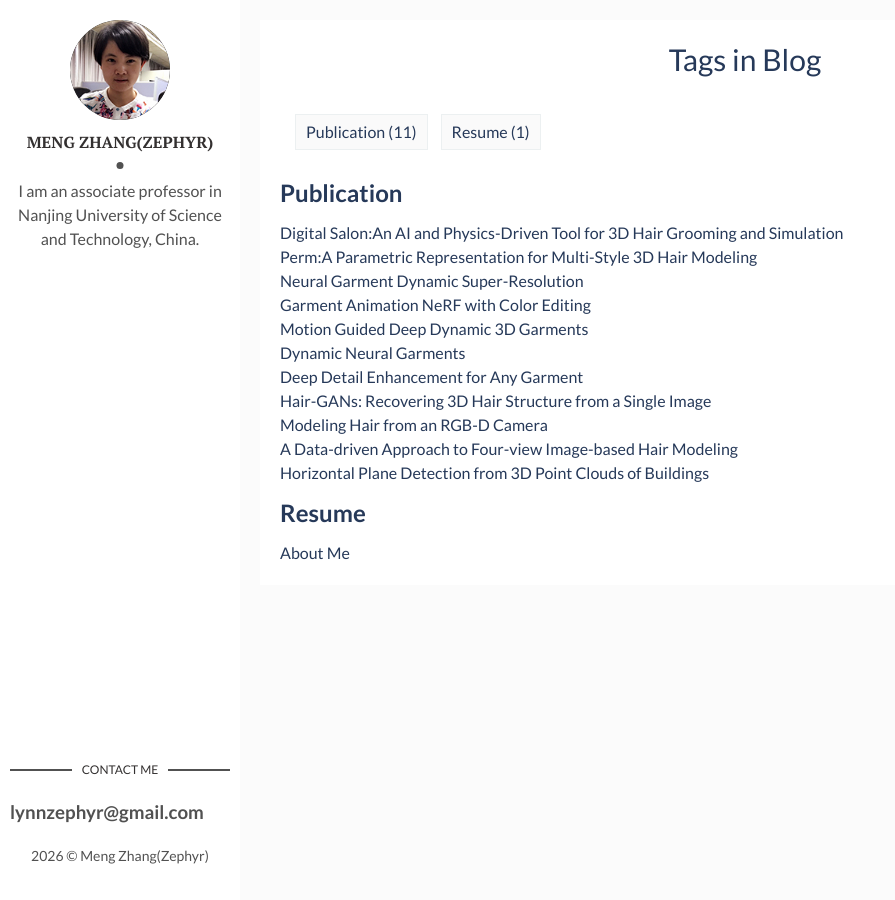
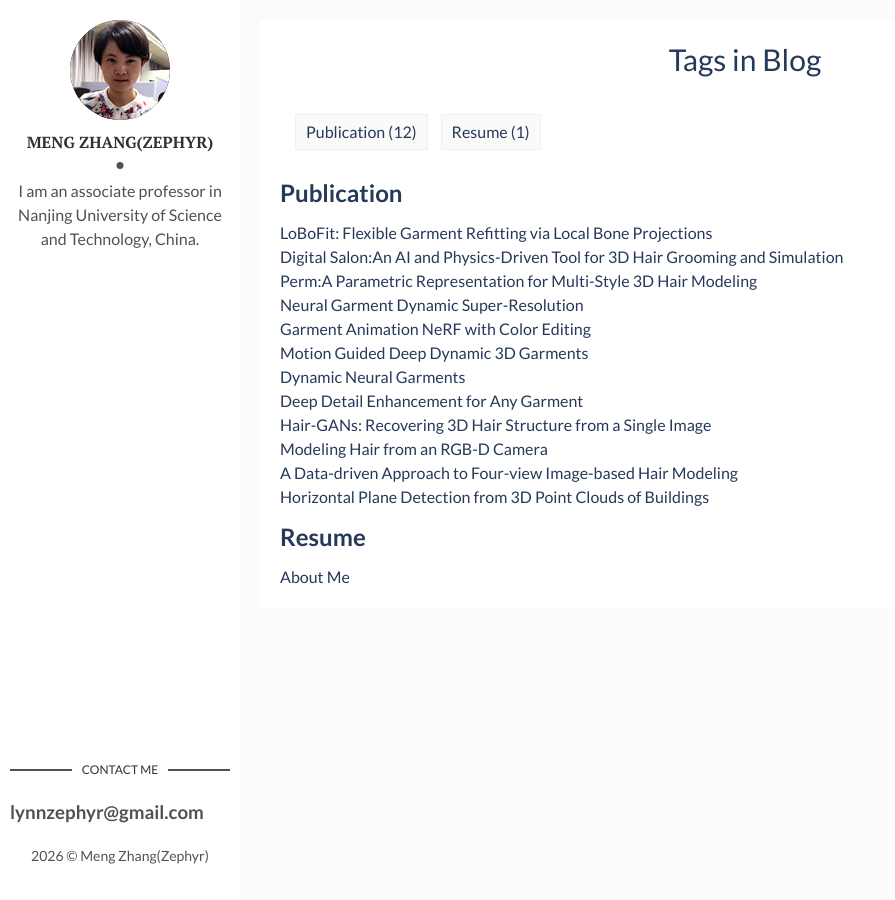
Before and after one commit to MengZephyr/MengZephyr.github.io, a Jekyll site: the page built from tags.html, in a window 1280 px wide. Shown: the whole page, without its empty margins (0-895 px from the left). Built offline with Jekyll 4.4.1, drawn with Linux system fonts in a browser that asks for light colours.

Commit message:
lobofit_title_cc

```diff
--- a/_posts/2026-03-20-LoBoFit.markdown
+++ b/_posts/2026-03-20-LoBoFit.markdown
@@ -1,6 +1,6 @@
 ---
 layout: post
-title: LoBoFit\: Flexible Garment Refitting via Local Bone Projections
+title: 'LoBoFit: Flexible Garment Refitting via Local Bone Projections'
 description: # Add post description (optional)
 img: p13.jpg # Add image post (optional)
 fig-caption: # Add figcaption (optional)
```
